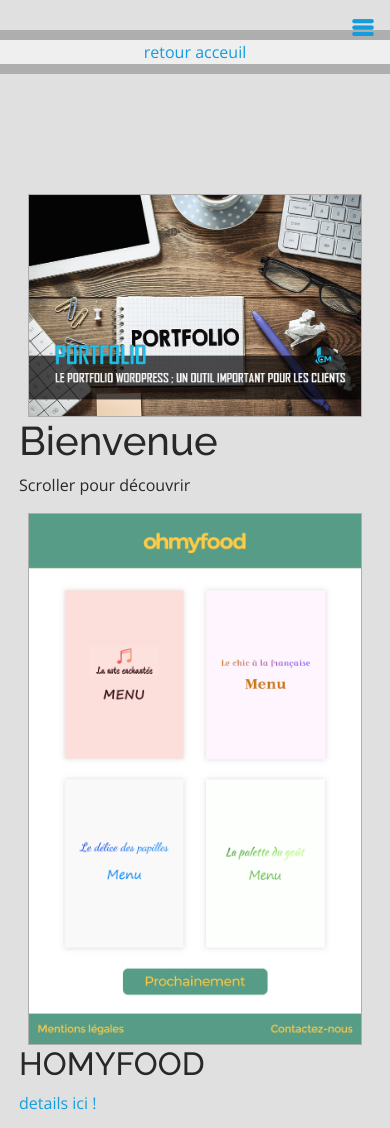
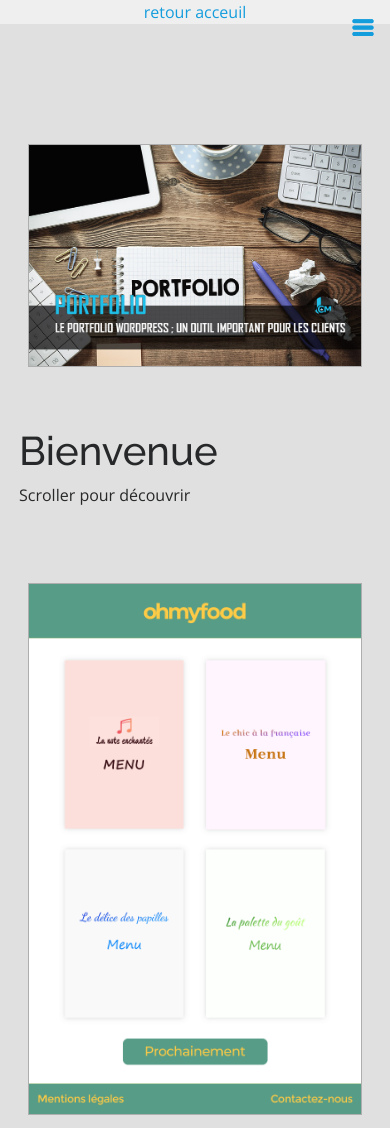
Before and after one commit to antho635/i-cv, a PHP site: page /portfolio-details.html in a window 390 px wide. Shown: the top 1128 px of the page. Run offline with PHP 8.4, Linux system fonts and the light colour scheme; style sheets or scripts are compiled from the project's sources; some libraries are stand-ins or nearby versions.

Commit message:
responsive portfolio

```diff
--- a/assets/css/portfolio.css
+++ b/assets/css/portfolio.css
@@ -18,25 +18,10 @@ html {
   margin: 0;
 }
 
-.boutonp {
-    display: flex;
-    justify-content: center;
-    margin: 10px auto;
-}
-
-.retour {
-    margin: 30px auto;
-    background-color: #aeaeae;
-}
-
-
 /*--------------------------------------------------------------
 # Navigation Menu
 --------------------------------------------------------------*/
-
-
 /* Desktop Navigation */
-
 .nav-menu {
   display: -webkit-box;
   display: -ms-flexbox;
@@ -52,7 +37,7 @@ html {
   display: flex;
 }
 
-.nav-menu>ul>li {
+.nav-menu > ul > li {
   position: relative;
   white-space: nowrap;
   display: -webkit-box;
@@ -86,23 +71,21 @@ html {
 }
 
 .nav-menu a:hover,
-.nav-menu .active>a,
-.nav-menu li:hover>a {
+.nav-menu .active > a,
+.nav-menu li:hover > a {
   text-decoration: none;
   color: #fff;
 }
 
 .nav-menu a:hover i,
-.nav-menu .active>a i,
-.nav-menu li:hover>a i {
+.nav-menu .active > a i,
+.nav-menu li:hover > a i {
   color: #149ddd;
 }
-
 
 /*--------------------------------------------------------------
 # Back to top button
 --------------------------------------------------------------*/
-
 .back-to-top {
   position: fixed;
   display: none;
@@ -139,7 +122,7 @@ html {
     -webkit-text-size-adjust: 100%;
     -webkit-tap-highlight-color: rgba(0, 0, 0, 0);
   }
-    body>article {
+  body > article {
     display: -webkit-box;
     display: -ms-flexbox;
     display: flex;
@@ -257,7 +240,7 @@ html {
     -o-object-position: center;
        object-position: center;
   }
-    section>div {
+  section > div {
     display: -webkit-box;
     display: -ms-flexbox;
     display: flex;
@@ -403,13 +386,11 @@ html {
     -webkit-box-pack: center;
         -ms-flex-pack: center;
             justify-content: center;
-        margin: auto;
+    margin: 30px auto;
     padding: 0;
   }
   #portfolio {
     margin-top: 90px;
   }
 }
-
-
 /*# sourceMappingURL=portfolio.css.map */
--- a/assets/css/portfolio.scss
+++ b/assets/css/portfolio.scss
@@ -328,7 +328,7 @@ html {
         flex-direction: column;
         width: 95%;
         justify-content: center;
-        margin: auto;
+        margin: 30px auto;
         padding: 0;
     }
     #portfolio {
```
Also changed, not shown: projet-agence.html (+6 -5 lines), projet-demenagement.html (+6 -5 lines), projet-ohmyfood.html (+6 -5 lines), assets/css/layout 2.css, 2 other files. Lines whose indentation alone changed are shown as unchanged.
